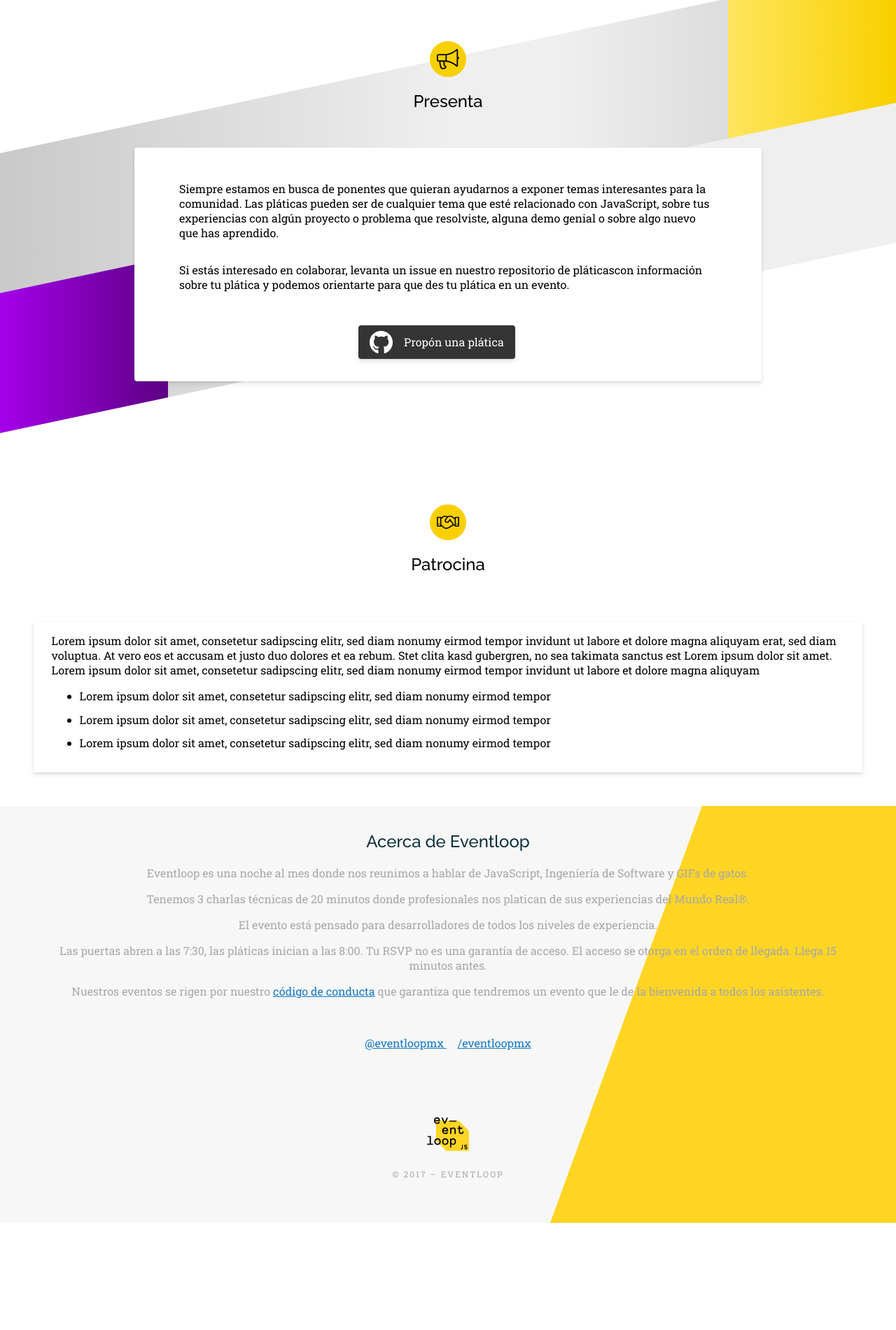
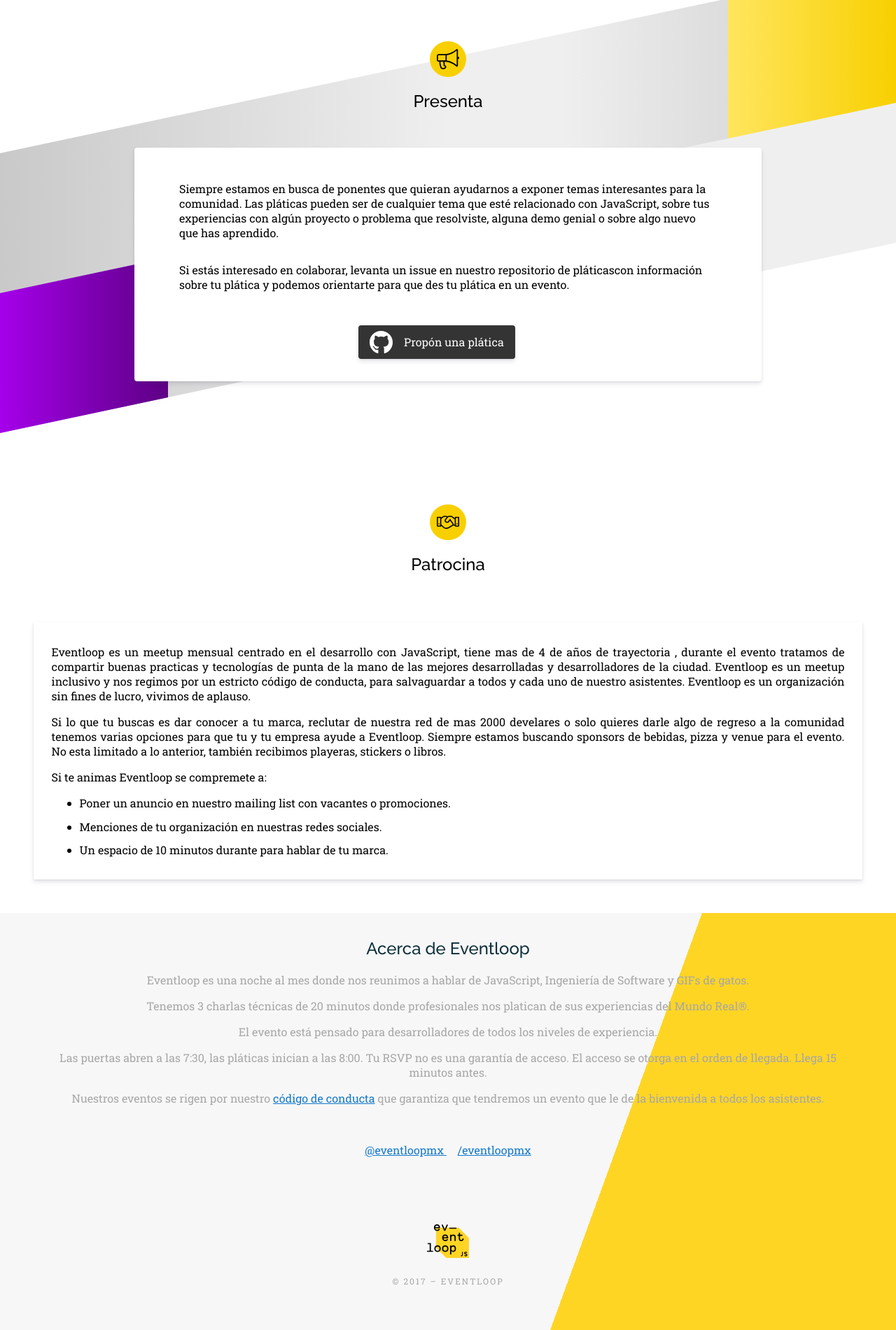
Before and after one commit to eventloop/eventloop.mx, a Jekyll site: the page built from index.md, in a window 1280 px wide. Shown: the part 1671-3572 px from the top of the page at 70% size. Built offline with Jekyll 4.4.1, drawn with Linux system fonts in a browser that asks for light colours; before the commit the page ends 3419 px from its top, so only the background shows below that.

Commit message:
feat: add sponser text

```diff
--- a/_includes/sponsor.html
+++ b/_includes/sponsor.html
@@ -1,5 +1,3 @@
-
-
 <section class="Sponsor">
   <div class="H2">
     <div class="shield">
@@ -9,11 +7,26 @@
   </div>
   <div class="Content">
     <div class="Box">
-        Lorem ipsum dolor sit amet, consetetur sadipscing elitr, sed diam nonumy eirmod tempor invidunt ut labore et dolore magna aliquyam erat, sed diam voluptua. At vero eos et accusam et justo duo dolores et ea rebum. Stet clita kasd gubergren, no sea takimata sanctus est Lorem ipsum dolor sit amet. Lorem ipsum dolor sit amet, consetetur sadipscing elitr, sed diam nonumy eirmod tempor invidunt ut labore et dolore magna aliquyam
+      <p>Eventloop es un meetup mensual centrado en el desarrollo con JavaScript, tiene mas de 4 de años de trayectoria , durante
+        el evento tratamos de compartir buenas practicas y tecnologías de punta de la mano de las mejores desarrolladas y
+        desarrolladores de la ciudad. Eventloop es un meetup inclusivo y nos regimos por un estricto código de conducta, para salvaguardar a todos y cada
+        uno de nuestro asistentes. Eventloop es un organización sin fines de lucro, vivimos de aplauso.</p>
+
+      <p>Si lo que tu buscas es dar conocer a tu marca, reclutar de nuestra red de mas 2000 develares o solo quieres darle algo
+        de regreso a la comunidad tenemos varias opciones para que tu y tu empresa ayude a Eventloop. Siempre estamos buscando
+        sponsors de bebidas, pizza y venue para el evento. No esta limitado a lo anterior, también recibimos playeras, stickers o libros.
+      </p>
+
+
+      <p>Si te animas Eventloop se compremete a:
+      </p>
+
       <ul>
-          <li>Lorem ipsum dolor sit amet, consetetur sadipscing elitr, sed diam nonumy eirmod tempor</li>
-          <li>Lorem ipsum dolor sit amet, consetetur sadipscing elitr, sed diam nonumy eirmod tempor</li>
-          <li>Lorem ipsum dolor sit amet, consetetur sadipscing elitr, sed diam nonumy eirmod tempor</li>
+        <li>Poner un anuncio en nuestro mailing list con vacantes o promociones.</li>
+        <li>Menciones de tu organización en nuestras redes sociales.</li>
+        <li>Un espacio de 10 minutos durante para hablar de tu marca.</li>
+
+
       </ul>
     </div>
   </div>
--- a/assets/css/components/sponsor.scss
+++ b/assets/css/components/sponsor.scss
@@ -26,6 +26,7 @@
     padding: 1rem 3rem;
     .Box {
       padding: 1rem 1.6rem;
+      text-align: justify;
       box-shadow: 0 4px 6px rgba(50,50,93,.11), 0 1px 3px rgba(0,0,0,.08);
       ul {
         li {
```
Also changed, not shown: assets/css/main.css. Lines whose indentation alone changed are shown as unchanged.
